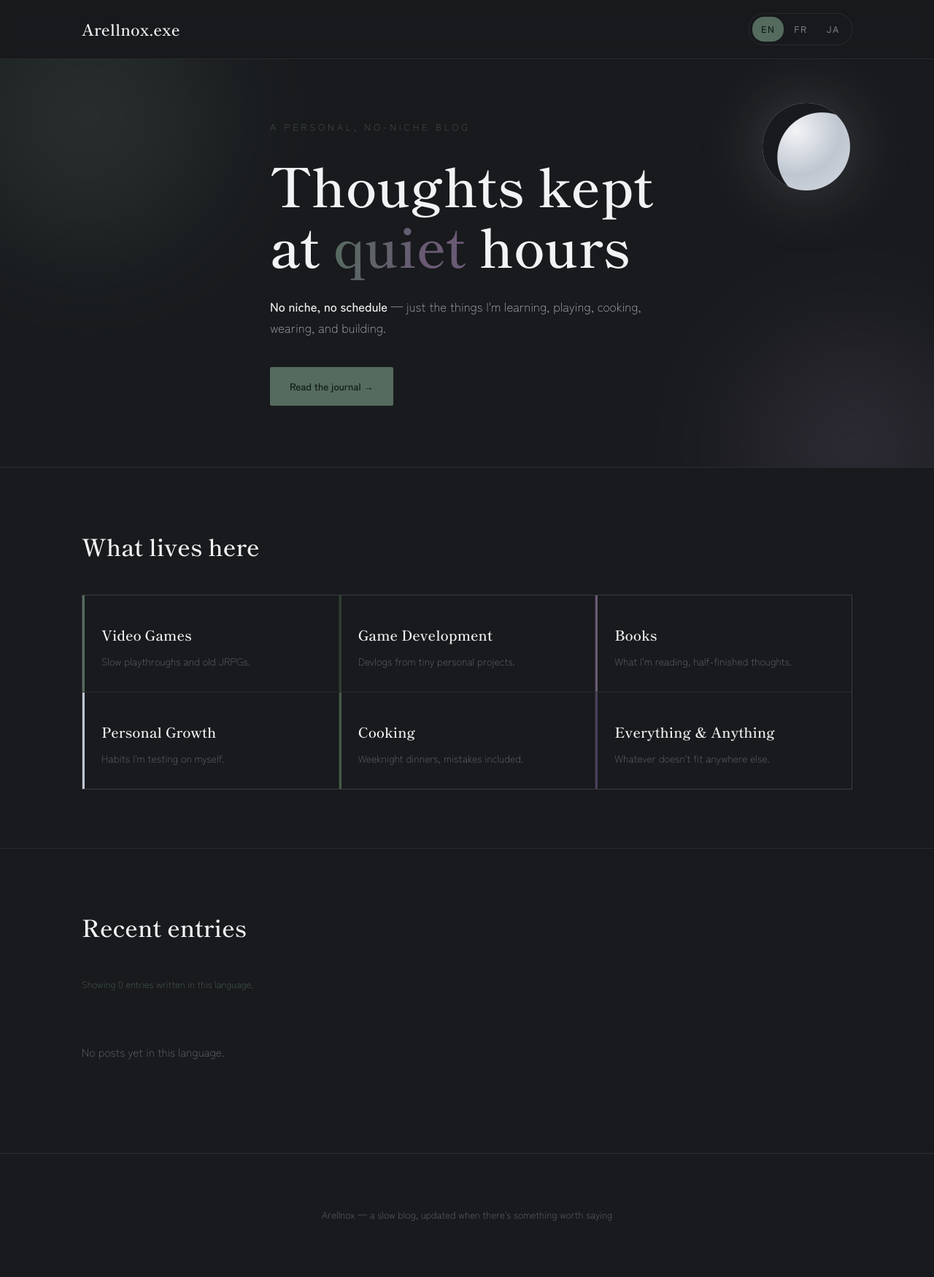
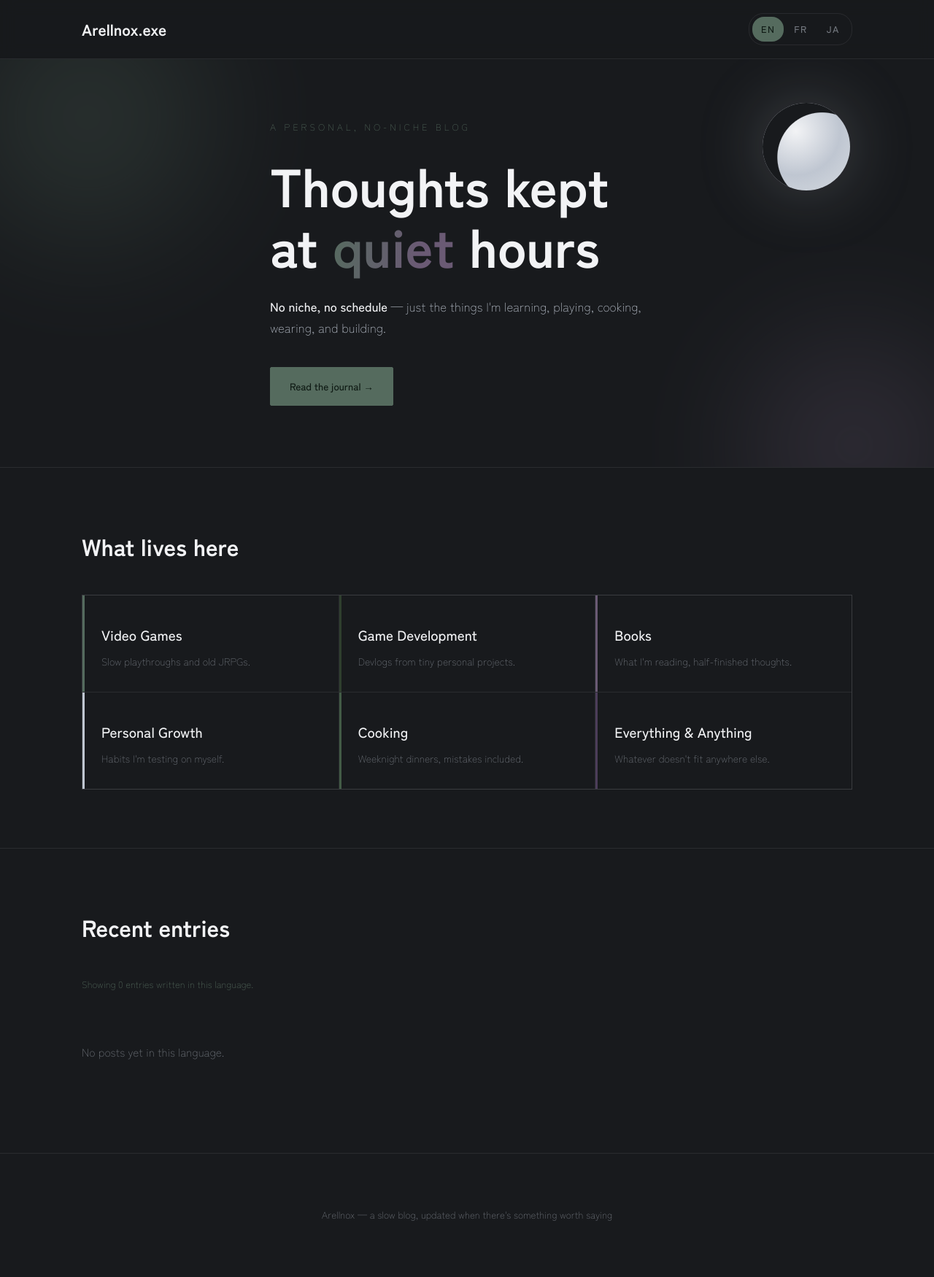
Before and after one commit to ArelleNox/arellnox.exe, a Django app: page / in a window 1280 px wide. Shown: the whole page at 73% size. Run offline with Django 5.2, Linux system fonts and the light colour scheme; data that the repository does not hold is empty.

Commit message:
Imported the zen kaku gothic new font for all the language of the blog

```diff
--- a/blog/static/blog/css/style.css
+++ b/blog/static/blog/css/style.css
@@ -5,7 +5,7 @@
   --deep-aubergine:#1A141D; --aubergine:#2B1E34; --muted-purple:#3D2F4A; --dusty-purple:#4C3D5A; --mauve:#6A5A74;
   --bg: var(--charcoal); --panel-line: rgba(214,219,225,0.09);
   --ink: var(--mist); --ink-soft: var(--moonlight); --ink-faint: rgba(191,198,209,0.55);
-  --display: "Shippori Mincho", serif;
+  --display: "Zen Kaku Gothic New", sans-serif;
   --body: "Zen Kaku Gothic New", sans-serif;
   --radius: 2px; --ease: cubic-bezier(.4,0,.2,1);
 }
@@ -17,7 +17,7 @@ a{ color:inherit; text-decoration:none; }
 
 header.nav{ position:sticky; top:0; z-index:50; background:rgba(24,26,29,0.72); backdrop-filter:blur(10px); border-bottom:1px solid var(--panel-line); }
 .nav-inner{ display:flex; align-items:center; justify-content:space-between; padding:18px 32px; max-width:1120px; margin:0 auto; gap:20px; }
-.brand{ font-family:var(--display); font-size:1.35rem; color:var(--mist); }
+.brand{ font-family:var(--display); font-weight:700; font-size:1.35rem; color:var(--mist); }
 .brand em{ font-style:normal; color:var(--eucalyptus); }
 nav.links{ display:flex; gap:30px; align-items:center; }
 nav.links a{ font-size:0.8rem; letter-spacing:0.12em; text-transform:uppercase; color:var(--ink-faint); }
@@ -36,7 +36,7 @@ nav.links a:hover{ color:var(--mist); }
 .moon::after{ content:""; position:absolute; inset:0; border-radius:50%; background:radial-gradient(circle at 68% 62%, transparent 55%, var(--charcoal) 56%); }
 .hero-inner{ position:relative; z-index:2; padding:80px 0; }
 .eyebrow{ font-size:0.78rem; letter-spacing:0.32em; text-transform:uppercase; color:var(--eucalyptus); margin:0 0 26px 0; }
-h1.title{ font-family:var(--display); font-weight:600; font-size:clamp(2.4rem, 6vw, 4.6rem); line-height:1.12; margin:0 0 30px 0; color:var(--mist); max-width:14ch; }
+h1.title{ font-family:var(--display); font-weight:700; font-size:clamp(2.4rem, 6vw, 4.6rem); line-height:1.12; margin:0 0 30px 0; color:var(--mist); max-width:14ch; }
 h1.title em{ font-style:normal; background:linear-gradient(100deg, var(--eucalyptus), var(--mauve) 70%); -webkit-background-clip:text; background-clip:text; color:transparent; }
 .hero-desc{ max-width:540px; font-size:1.05rem; color:var(--ink-soft); margin:0 0 40px 0; }
 .hero-desc strong{ color:var(--mist); font-weight:500; }
@@ -44,11 +44,11 @@ h1.title em{ font-style:normal; background:linear-gradient(100deg, var(--eucalyp
 .btn--fill{ background:var(--eucalyptus); color:var(--forest); border-color:var(--eucalyptus); font-weight:500; }
 
 .shelves{ padding:80px 0; border-bottom:1px solid var(--panel-line); }
-.section-head h2{ font-family:var(--display); font-weight:600; font-size:2rem; margin:0 0 40px 0; color:var(--mist); }
+.section-head h2{ font-family:var(--display); font-weight:700; font-size:2rem; margin:0 0 40px 0; color:var(--mist); }
 .shelf-grid{ display:grid; grid-template-columns:repeat(3,1fr); gap:1px; background:var(--panel-line); border:1px solid var(--panel-line); }
 .shelf{ background:var(--charcoal); padding:30px 26px; position:relative; }
 .shelf::before{ content:""; position:absolute; left:0; top:0; bottom:0; width:3px; background:var(--accent); }
-.shelf h3{ font-family:var(--display); font-size:1.2rem; margin:8px 0 8px 0; color:var(--mist); }
+.shelf h3{ font-family:var(--display); font-weight:500; font-size:1.2rem; margin:8px 0 8px 0; color:var(--mist); }
 .shelf p{ font-size:0.86rem; color:var(--ink-faint); margin:0; }
 
 .posts{ padding:80px 0; }
@@ -56,7 +56,7 @@ h1.title em{ font-style:normal; background:linear-gradient(100deg, var(--eucalyp
 .post{ display:flex; justify-content:space-between; align-items:baseline; gap:20px; padding:26px 0; border-top:1px solid var(--panel-line); flex-wrap:wrap; }
 .post:last-child{ border-bottom:1px solid var(--panel-line); }
 .post-tag{ font-size:0.7rem; letter-spacing:0.1em; text-transform:uppercase; color:var(--accent); display:block; margin-bottom:6px; }
-.post-body h3{ font-family:var(--display); font-size:1.15rem; margin:0 0 6px 0; color:var(--mist); }
+.post-body h3{ font-family:var(--display); font-weight:500; font-size:1.15rem; margin:0 0 6px 0; color:var(--mist); }
 .post-body p{ margin:0; font-size:0.88rem; color:var(--ink-faint); }
 .post-date{ font-size:0.76rem; color:var(--ink-faint); }
 .empty-note{ color:var(--ink-faint); font-size:0.95rem; padding:30px 0; }
--- a/blog/templates/blog/home.html
+++ b/blog/templates/blog/home.html
@@ -4,8 +4,9 @@
 <head>
 <meta charset="UTF-8" />
 <title>Arellnox</title>
-<link rel="preconnect" href="https://fonts.googleapis.com" />
-<link href="https://fonts.googleapis.com/css2?family=Shippori+Mincho:wght@600&family=Zen+Kaku+Gothic+New:wght@300;500&display=swap" rel="stylesheet" />
+<link rel="preconnect" href="https://fonts.googleapis.com">
+<link rel="preconnect" href="https://fonts.gstatic.com" crossorigin>
+<link href="https://fonts.googleapis.com/css2?family=Zen+Kaku+Gothic+New:wght@300;400;500;700;900&display=swap" rel="stylesheet">
 <link rel="stylesheet" href="{% static 'blog/css/style.css' %}" />
 </head>
 <body>
```
